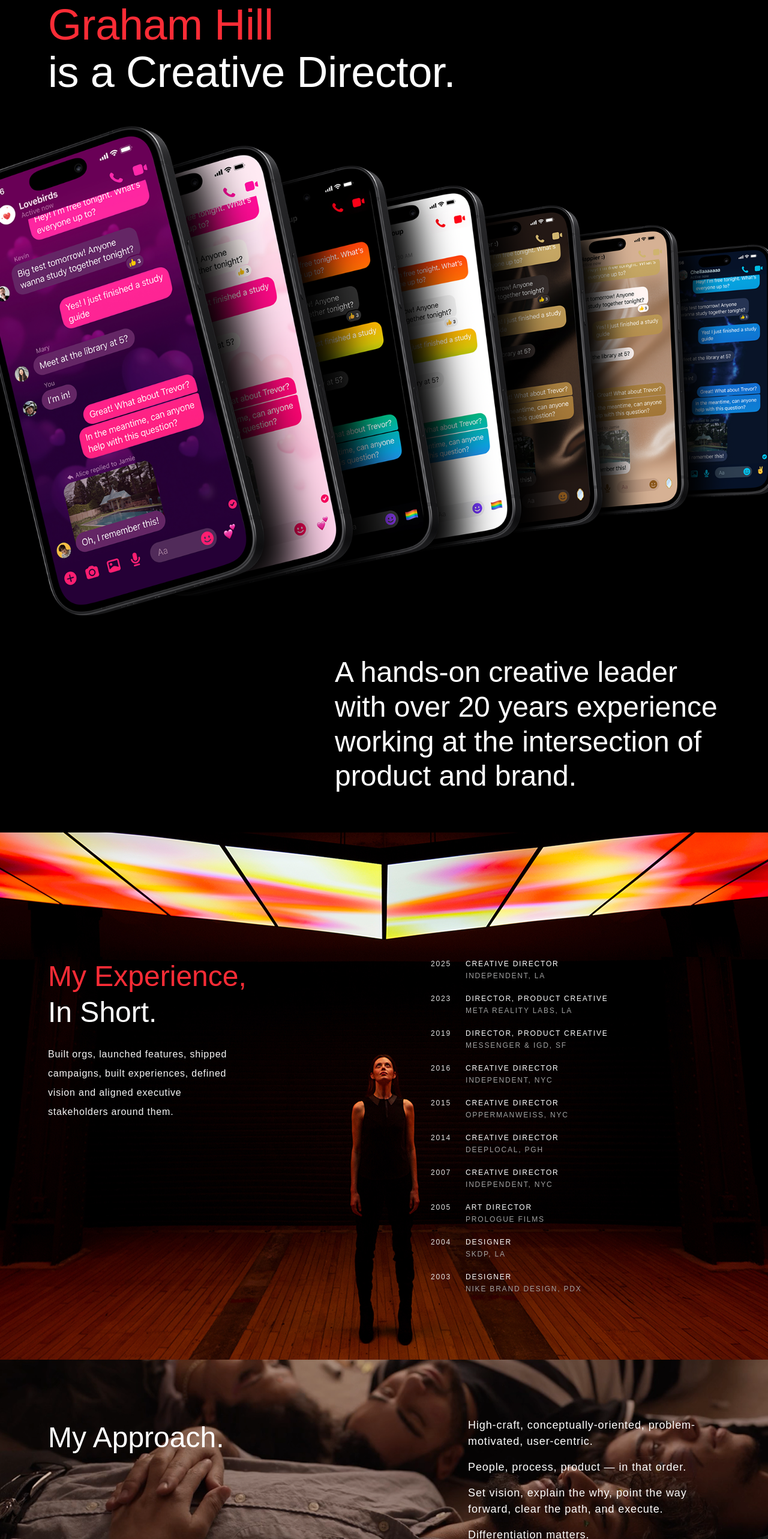
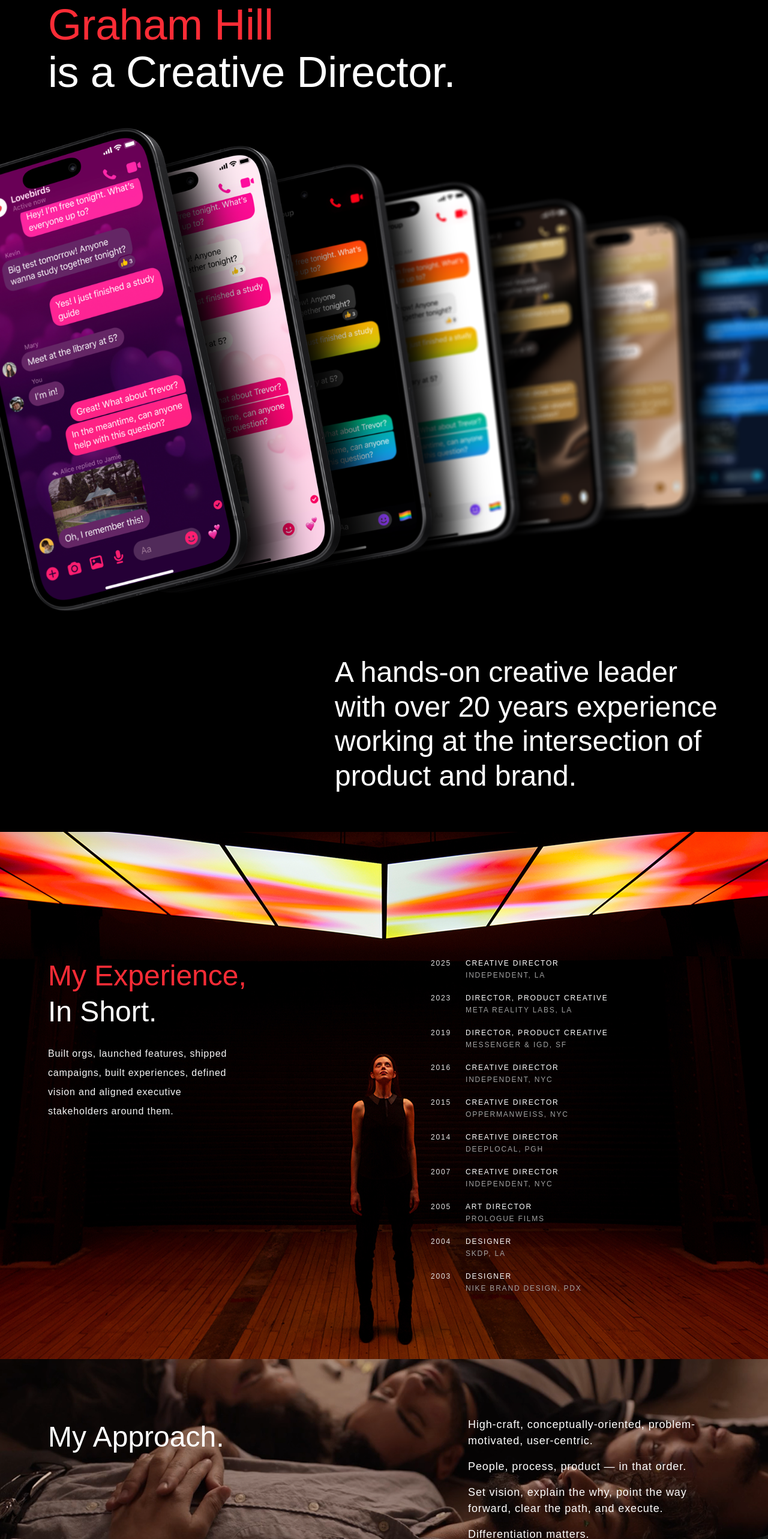
Before and after one commit to gdevaulthill/gfyi, a Next.js app: page / in a window 1280 px wide. Shown: the part 234-2800 px from the top of the page at 60% size. Built offline with nearby package versions, Linux system fonts and the light colour scheme; grey boxes are pictures that could not be loaded; a web font is replaced by a local one.

Commit message:
Update hero image

```diff
--- a/app/page.tsx
+++ b/app/page.tsx
@@ -134,7 +134,7 @@
               animate="show"
             >
               <Image
-                src="/header2.png"
+                src="/header3.png"
                 alt="Header visual"
                 width={1920}
                 height={1080}
@@ -245,7 +245,7 @@
           />
           <div className="px-[34px] md:px-20 py-16 md:py-24 bg-black bp-min1170:bg-transparent bp-min1170:relative">
             <motion.div
-              className="flex flex-col md:flex-row items-start gap-8 md:gap-16"
+              className="flex flex-col md:flex-row items-start gap-0 md:gap-0"
               variants={sectionFade}
               initial="hidden"
               whileInView="show"
```
Also changed, not shown: public/header3.png (added).
